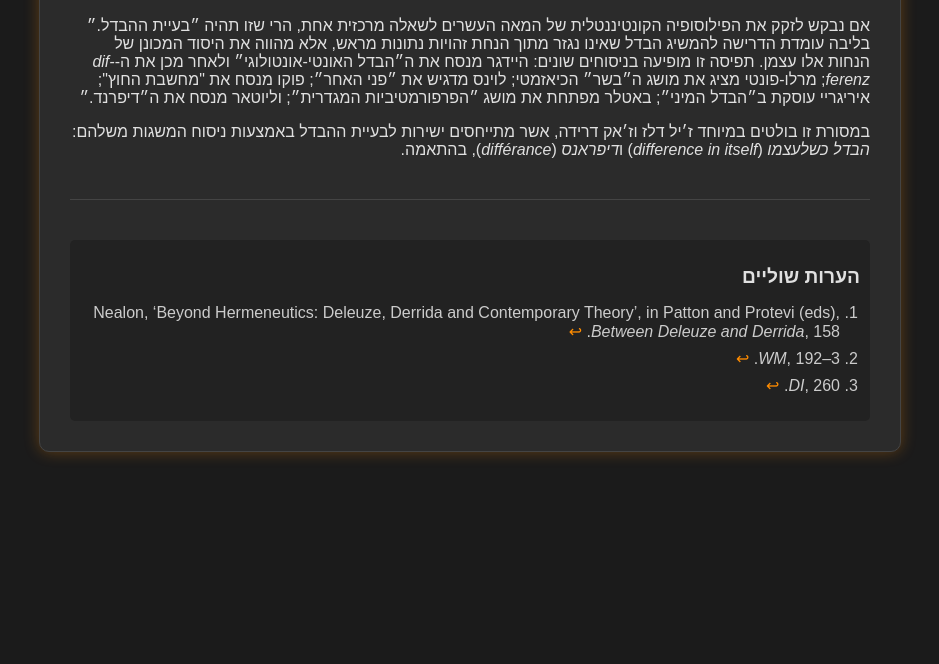
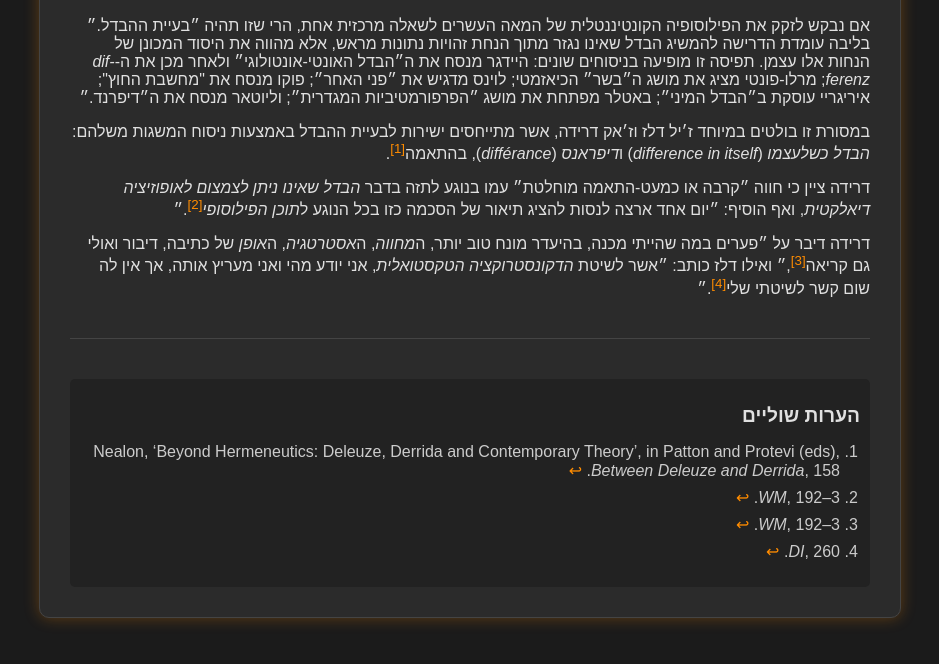
Before and after one commit to nimshav/translation, a website: page public/book/chapters/chapter1.html in a window 1280 px wide. Shown: the part 162-826 px from the top of the page, without its empty margins (170-1109 px from the left). Drawn offline with Linux system fonts and the light colour scheme; files whose address does not match are found by name.

Commit message:
Update chapter1.html

```diff
--- a/public/book/chapters/chapter1.html
+++ b/public/book/chapters/chapter1.html
@@ -108,18 +108,27 @@
     </p>
 
     <p>
-      במסורת זו בולטים במיוחד ז׳יל דלז וז׳אק דרידה, אשר מתייחסים ישירות לבעיית ההבדל באמצעות ניסוח המשגות משלהם: <i>הבדל כשלעצמו</i> (<i>difference in itself</i>) ו<i>דיפראנס</i> (<i>différance</i>), בהתאמה.
+      במסורת זו בולטים במיוחד ז׳יל דלז וז׳אק דרידה, אשר מתייחסים ישירות לבעיית ההבדל באמצעות ניסוח המשגות משלהם: <i>הבדל כשלעצמו</i> (<i>difference in itself</i>) ו<i>דיפראנס</i> (<i>différance</i>), בהתאמה<sup><a href="#footnote-1">[1]</a></sup>.
+    </p>
+
+    <p>
+      דרידה ציין כי חווה ״קרבה או כמעט-התאמה מוחלטת״ עמו בנוגע לתזה בדבר <i>הבדל שאינו ניתן לצמצום לאופוזיציה דיאלקטית</i>, ואף הוסיף: ״יום אחד ארצה לנסות להציג תיאור של הסכמה כזו בכל הנוגע ל<i>תוכן הפילוסופי</i><sup><a href="#footnote-2">[2]</a></sup>.״
+    </p>
+
+    <p>
+      דרידה דיבר על ״פערים במה שהייתי מכנה, בהיעדר מונח טוב יותר, ה<i>מחווה</i>, ה<i>אסטרטגיה</i>, ה<i>אופן</i> של כתיבה, דיבור ואולי גם קריאה<sup><a href="#footnote-3">[3]</a></sup>,״ ואילו דלז כותב: ״אשר לשיטת <i>הדקונסטרוקציה הטקסטואלית</i>, אני יודע מהי ואני מעריץ אותה, אך אין לה שום קשר לשיטתי שלי<sup><a href="#footnote-4">[4]</a></sup>.״
     </p>
 
     <hr>
 
-    <!-- הערות שוליים (כעת מאוחדות ולא כפולות) -->
+    <!-- הערות שוליים -->
     <div id="footnotes">
       <h2>הערות שוליים</h2>
       <ol>
-        <li id="footnote-1">Nealon, ‘Beyond Hermeneutics: Deleuze, Derrida and Contemporary Theory’, in Patton and Protevi (eds), <i>Between Deleuze and Derrida</i>, 158. <a href="#ref-1">↩</a></li>
-        <li id="footnote-2"><i>WM</i>, 192–3. <a href="#ref-2">↩</a></li>
-        <li id="footnote-3"><i>DI</i>, 260. <a href="#ref-3">↩</a></li>
+        <li id="footnote-1">Nealon, ‘Beyond Hermeneutics: Deleuze, Derrida and Contemporary Theory’, in Patton and Protevi (eds), <i>Between Deleuze and Derrida</i>, 158. <a href="#footnote-ref-1">↩</a></li>
+        <li id="footnote-2"><i>WM</i>, 192–3. <a href="#footnote-ref-2">↩</a></li>
+        <li id="footnote-3"><i>WM</i>, 192–3. <a href="#footnote-ref-3">↩</a></li>
+        <li id="footnote-4"><i>DI</i>, 260. <a href="#footnote-ref-4">↩</a></li>
       </ol>
     </div>
   </div>
```
